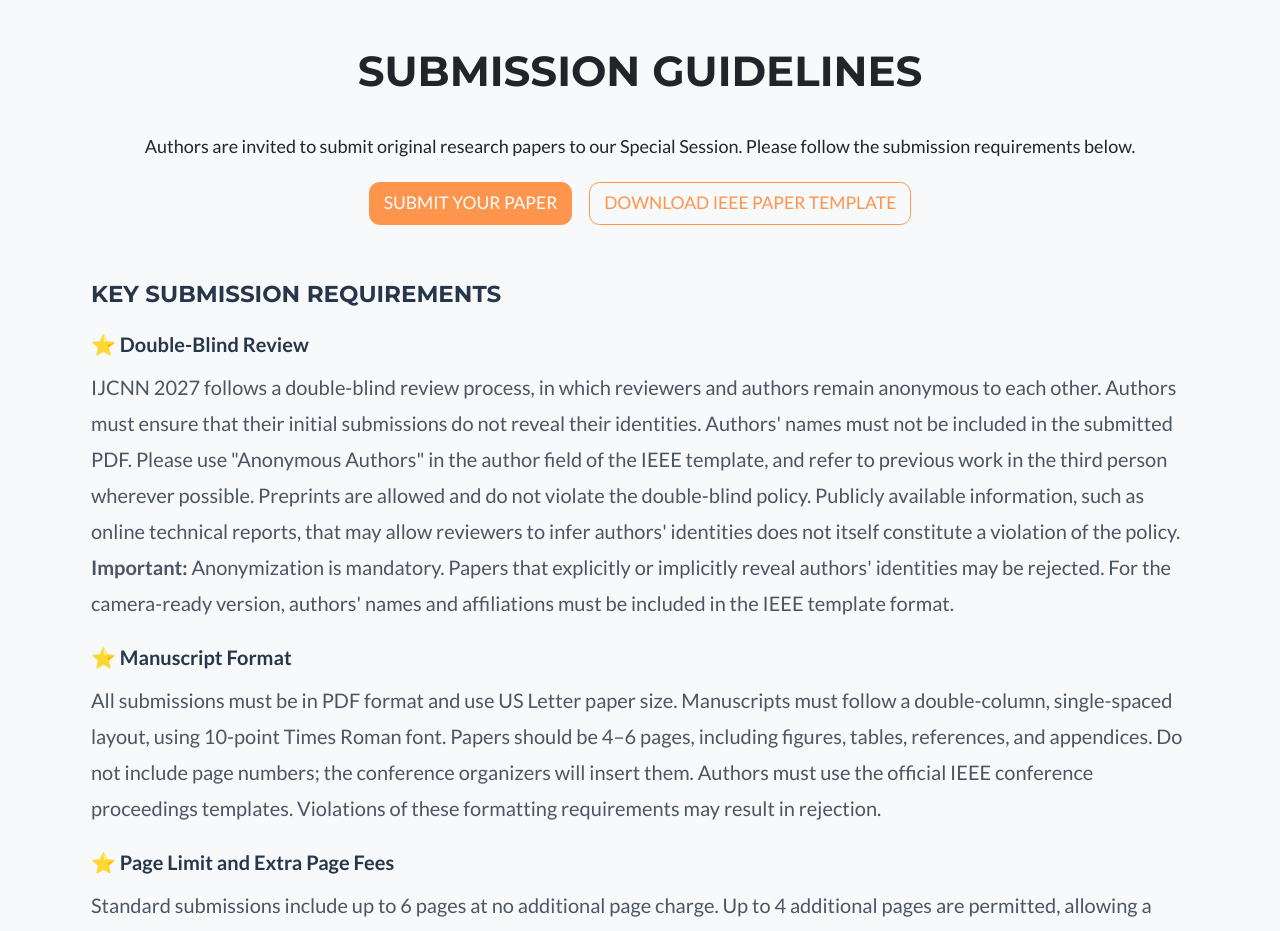
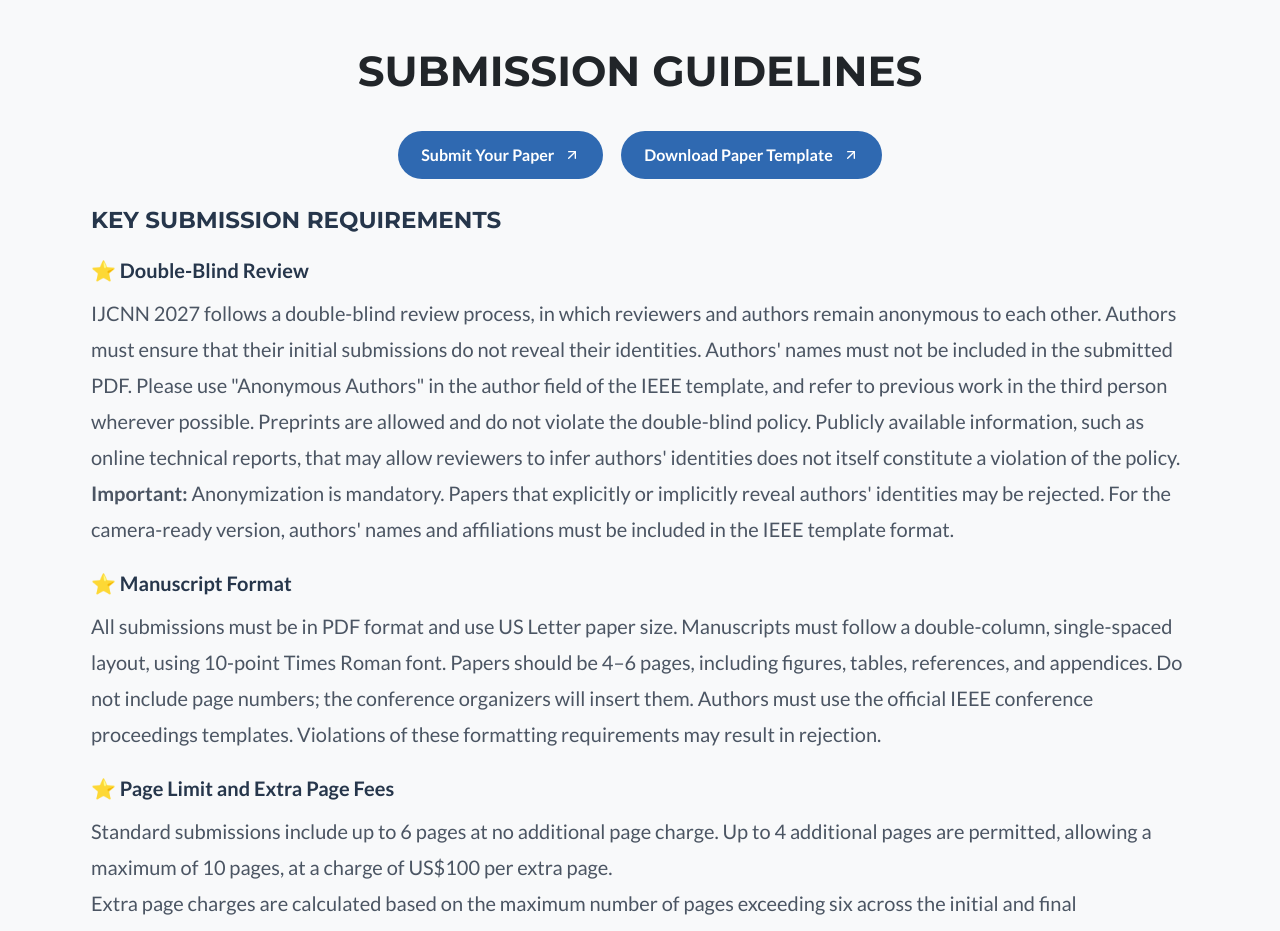
Before and after one commit to ijcnn2027ss/ijcnn2027ss.github.io, a plain HTML site: page index.html in a window 1280 px wide. Shown: the part 1800-2731 px from the top of the page. Drawn offline with nearby package versions, Linux system fonts and the light colour scheme.

Commit message:
Update index.html

```diff
--- a/index.html
+++ b/index.html
@@ -1005,6 +1005,58 @@
 }
 
 
+/* Submission Guidelines Buttons */
+.submission-guidelines-buttons {
+    display: flex;
+    justify-content: center;
+    align-items: center;
+    gap: 18px;
+    flex-wrap: wrap;
+    margin: 28px auto;
+}
+
+.submission-action-btn {
+    display: inline-flex;
+    align-items: center;
+    justify-content: center;
+    gap: 10px;
+
+    padding: 13px 23px;
+    min-height: 48px;
+
+    background-color: #2f69b1;
+    color: #ffffff !important;
+
+    border: none;
+    border-radius: 50px;
+
+    font-size: 16px;
+    font-weight: 700;
+    line-height: 1.2;
+    text-decoration: none !important;
+    white-space: nowrap;
+
+    transition: background-color 0.2s ease;
+}
+
+.submission-action-btn:hover {
+    background-color: #24558f;
+    color: #ffffff !important;
+    text-decoration: none !important;
+}
+
+@media (max-width: 576px) {
+    .submission-guidelines-buttons {
+        gap: 12px;
+    }
+
+    .submission-action-btn {
+        font-size: 14px;
+        padding: 12px 18px;
+    }
+}
+
+
     </style>
 </head>
 
@@ -1183,31 +1235,43 @@
 
         <!-- Introduction -->
         <div class="text-center mb-4">
-            <p style="font-size: 18px; line-height: 1.7;">
-                Authors are invited to submit original research papers
-                to our Special Session. Please follow the submission
-                requirements below.
-            </p>
+
         </div>
 
         <!-- Submission Buttons -->
-        <div class="submission-actions text-center mb-5">
+
+<div class="submission-guidelines-buttons">
 
     <a href="https://cmt3.research.microsoft.com/IJCNN2027/Submission/Index"
+       class="submission-action-btn"
        target="_blank"
-               rel="noopener noreferrer"
-               class="btn btn-primary btn-lg d-block d-md-inline-block mx-auto mx-md-2 mb-3">
-                SUBMIT YOUR PAPER
+       rel="noopener noreferrer">
+        Submit Your Paper
+        <svg width="16" height="16" viewBox="0 0 24 24"
+             fill="none" stroke="currentColor"
+             stroke-width="2" stroke-linecap="round"
+             stroke-linejoin="round" aria-hidden="true">
+            <path d="M7 17L17 7"/>
+            <path d="M7 7h10v10"/>
+        </svg>
     </a>
 
-            <a href="https://template-selector.ieee.org/secure/templateSelector/format?publicationTypeId=3&amp;titleId=1&amp;articleId=1"
+    <a href="https://template-selector.ieee.org/secure/templateSelector/format?publicationTypeId=3&titleId=1&articleId=1"
+       class="submission-action-btn"
        target="_blank"
-               rel="noopener noreferrer"
-               class="btn btn-outline-primary btn-lg d-block d-md-inline-block mx-auto mx-md-2 mb-3">
-                DOWNLOAD IEEE PAPER TEMPLATE
+       rel="noopener noreferrer">
+        Download Paper Template
+        <svg width="16" height="16" viewBox="0 0 24 24"
+             fill="none" stroke="currentColor"
+             stroke-width="2" stroke-linecap="round"
+             stroke-linejoin="round" aria-hidden="true">
+            <path d="M7 17L17 7"/>
+            <path d="M7 7h10v10"/>
+        </svg>
     </a>
 
 </div>
+
 
         <!-- Key Submission Requirements -->
         <div class="submission-guidelines-content">
```
Lines whose indentation alone changed are shown as unchanged.
